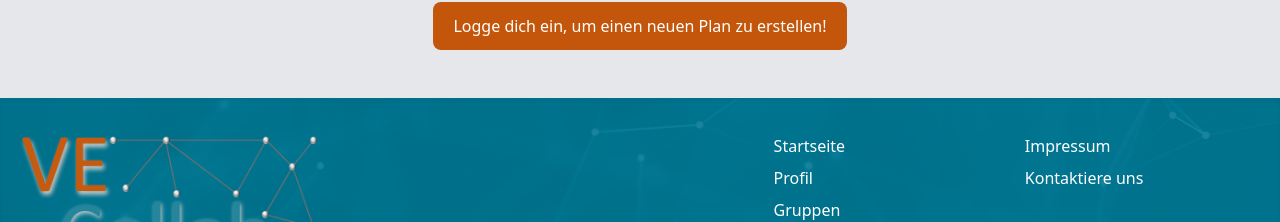
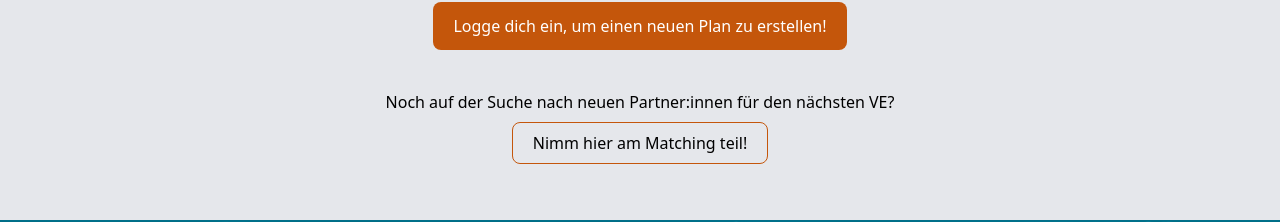
Before and after one commit to KMI-KPZ/ve-collab, a Next.js app in the folder frontend-vecollab/: page /overviewProjects in a window 1280 px wide. Shown: the part 314-536 px from the top of the page. Built offline with nearby package versions, Linux system fonts and the light colour scheme; no server answers.

Commit message:
basic frontend page for matching

```diff
--- a/frontend-vecollab/src/pages/matching.tsx
+++ b/frontend-vecollab/src/pages/matching.tsx
@@ -1,18 +1,37 @@
-import { fetchGET } from "@/lib/backend";
-import { useSession } from "next-auth/react";
+import AuthenticatedImage from '@/components/AuthenticatedImage';
+import BoxHeadline from '@/components/BoxHeadline';
+import LoadingAnimation from '@/components/LoadingAnimation';
+import { BackendUserSnippet } from '@/interfaces/api/apiInterfaces';
+import { fetchGET } from '@/lib/backend';
+import { useSession } from 'next-auth/react';
+import { useRouter } from 'next/router';
+import { useState } from 'react';
 
 export default function Matching() {
-    const {data: session} = useSession();
+    const { data: session } = useSession();
+    const router = useRouter();
+    const [loading, setLoading] = useState<boolean>(false);
+    const [matchedUserSnippets, setMatchedUserSnippets] = useState<BackendUserSnippet[]>([]);
 
     const getMatchingCandidates = () => {
-        fetchGET("/matching", session?.accessToken).then((data) => {
-            console.log(data);
-        })
+        setLoading(true);
+        fetchGET('/matching', session?.accessToken).then((data) => {
+            data.matching_hits.sort((a: any, b: any) => b.score - a.score);
+            setMatchedUserSnippets(data.matching_hits);
+            setLoading(false);
+        });
     };
+
     return (
-        <div className="flex min-h-[70vh] items-center justify-center">
+        <div className="flex justify-center bg-pattern-left-blue-small bg-no-repeat min-h-[70vh]">
+            <div className="gap-y-6 w-full p-12 max-w-screen-2xl items-center flex flex-col justify-content">
                 <div>
-                <h1 className="flex justify-center">Matching</h1>
+                    <h1 className="text-center font-bold text-4xl mb-2">Matching</h1>
+                    <div className="text-center mb-14 w-[30rem]">
+                        Klicke auf den Button, um deine Top 10 passenden poteniziellen Partner,
+                        basierend auf deinem Profil, zu bekommen.
+                    </div>
+                    <div className="flex justify-around w-full mb-8">
                         <button
                             className={
                                 'bg-ve-collab-orange border text-white py-3 px-6 rounded-lg shadow-xl'
@@ -22,6 +41,43 @@ export default function Matching() {
                             <span>Partner finden</span>
                         </button>
                     </div>
+                    {loading ? (
+                        <LoadingAnimation />
+                    ) : (
+                        <div className="max-h-[30rem] overflow-y-auto content-scrollbar">
+                            {matchedUserSnippets.map((snippet, index) => (
+                                <li key={index} className="flex py-2">
+                                    <div
+                                        className="flex cursor-pointer"
+                                        onClick={(e) => {
+                                            e.preventDefault();
+                                            router.push(`/profile?username=${snippet.username}`);
+                                        }}
+                                    >
+                                        <div>
+                                            <AuthenticatedImage
+                                                imageId={snippet.profile_pic}
+                                                alt={'Profilbild'}
+                                                width={60}
+                                                height={60}
+                                                className="rounded-full"
+                                            ></AuthenticatedImage>
+                                        </div>
+                                        <div>
+                                            <BoxHeadline
+                                                title={snippet.first_name + ' ' + snippet.last_name}
+                                            />
+                                            <div className="mx-2 px-1 my-1 text-gray-600">
+                                                {snippet.institution}
+                                            </div>
+                                        </div>
+                                    </div>
+                                </li>
+                            ))}
+                        </div>
+                    )}
+                </div>
+            </div>
         </div>
     );
 }
--- a/frontend-vecollab/src/pages/overviewProjects.tsx
+++ b/frontend-vecollab/src/pages/overviewProjects.tsx
@@ -5,6 +5,7 @@ import { useRouter } from 'next/router';
 import SuccessAlert from '@/components/SuccessAlert';
 import PlannerOverviewItem from '@/components/Plannner/PlannerOverviewItem';
 import { PlanPreview } from '@/interfaces/planner/plannerInterfaces';
+import Link from 'next/link';
 
 export default function Overview() {
     const [plans, setPlans] = useState<PlanPreview[]>([]);
@@ -110,6 +111,22 @@ export default function Overview() {
                             </div>
                         )}
                     </div>
+                    <div className="flex justify-around w-full mt-4">
+                        <div>
+                            Noch auf der Suche nach neuen Partner:innen für den nächsten VE?
+                            <div className="flex justify-center my-2">
+                                <Link href={'/matching'}>
+                                    <button
+                                        className={
+                                            'mx-4 py-2 px-5 border border-ve-collab-orange rounded-lg'
+                                        }
+                                    >
+                                        Nimm hier am Matching teil!
+                                    </button>
+                                </Link>
+                            </div>
+                        </div>
+                    </div>
                 </div>
             </div>
             {successPopupOpen && <SuccessAlert message={'Gelöscht'} />}
```
Also changed, not shown: 1 other file (tests, documents, lock files or other folders). Lines whose indentation alone changed are shown as unchanged.
